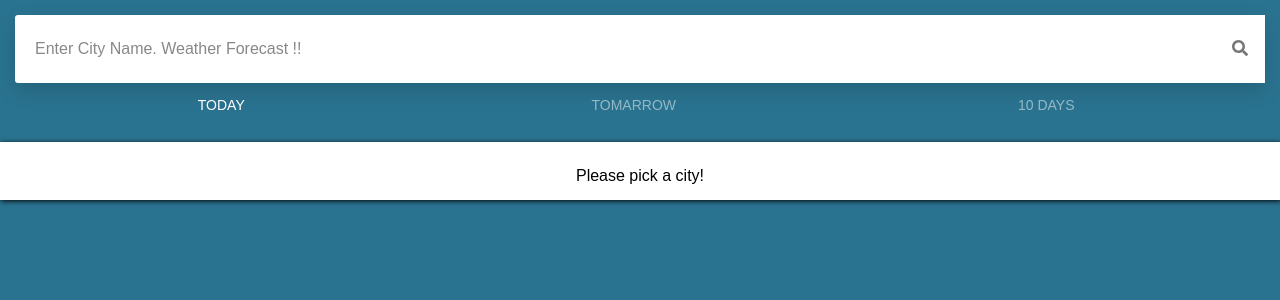
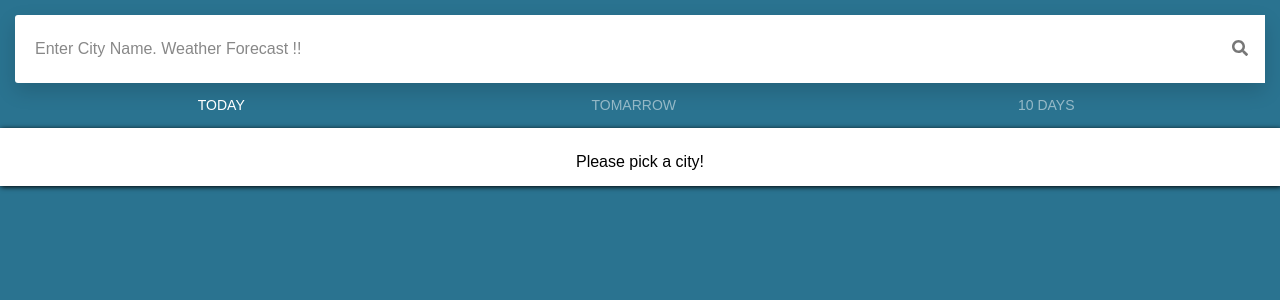
Before and after one commit to xRavi/weather, a React (Create React App) app: page / in a window 1280 px wide. Shown: the top 300 px of the page. Built offline with nearby package versions, Linux system fonts and the light colour scheme.

Commit message:
update css

```diff
--- a/src/containers/Homepage.css
+++ b/src/containers/Homepage.css
@@ -1,4 +1,5 @@
 .nav-pills {
+  margin-bottom: 0;
   display: flex;
   list-style: none;
   padding: 0;
@@ -54,7 +55,7 @@
 .tableWrapper{
     float: left;
     width: 100%;
-    max-height: 80vh;
+    max-height: 60vh;
     padding: 15px;
     padding-top: 25px;
     background: #fff;
--- a/src/containers/Homepage.js
+++ b/src/containers/Homepage.js
@@ -100,7 +100,7 @@ const Homepage = props => {
             </table>
           </div>
         }
-        {fetchedData && <div className='tableWrapper'>{fetchedData.message}</div>}
+        {fetchedData && <div className='tableWrapper'>Took {fetchedData.message}</div>}
         {!fetchedData && <div className='tableWrapper'>Please pick a city!</div>}
       </div>
     )
```
